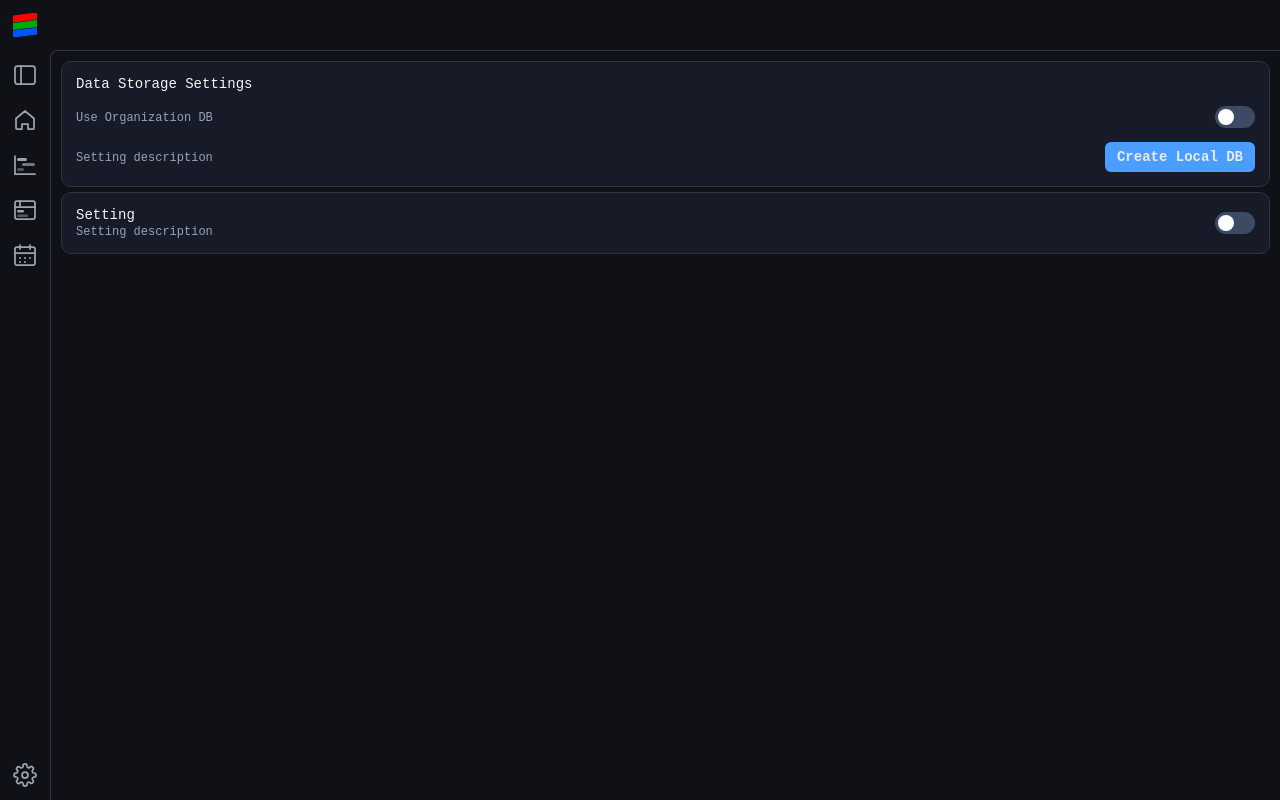
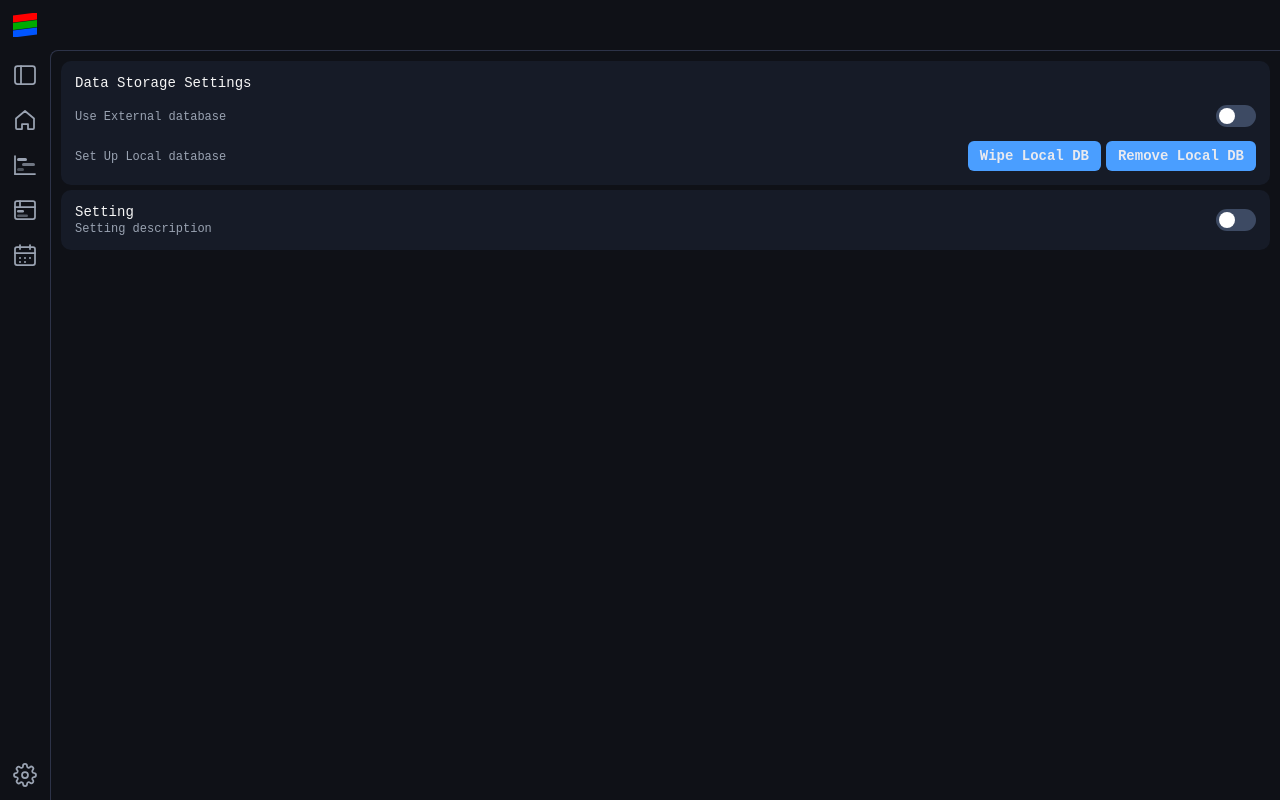
Before and after one commit to SalemShreve/Stratum-Project-Manager, a SvelteKit app: page /settings in a window 1280 px wide. Both pictures are taken after a click on the button "Create Local DB". Built offline with nearby package versions, Linux system fonts and the light colour scheme.

Commit message:
settings db options

```diff
--- a/src/common/components/ProjectDisplay/ProjectCard/ProjectCard.css
+++ b/src/common/components/ProjectDisplay/ProjectCard/ProjectCard.css
@@ -58,6 +58,7 @@
     margin-left: 17px;
 }
 
+/*TODO not working*/
 .task-container > :last-child {
     border-bottom-radius: 6px;
 }
--- a/src/common/components/TextButton/TextButton.css
+++ b/src/common/components/TextButton/TextButton.css
@@ -31,7 +31,7 @@
 
 .text-btn.bright:hover {
     opacity: 0.85;
-    transform: translateY(-1px);
+    /*transform: translateY(-1px);*/
 }
 
 .text-btn.inline {
--- a/src/routes/settings/+page.svelte
+++ b/src/routes/settings/+page.svelte
@@ -4,6 +4,9 @@
     import TextButton from "../../common/components/TextButton/TextButton.svelte";
 
     let toggled = $state(false);
+
+    let extdbstate = $state(false);
+    let localDbCreated = $state(false);
 
 </script>
 
@@ -12,12 +15,30 @@
         <div class="settings-info">
             <h4 class="setting-title"> Data Storage Settings</h4>
             <div class="settings-option">
-                <p class="setting-desc"> Use Organization DB</p>
-                <ToggleButton isToggled={toggled} clickAction={() => toggled = !toggled} />
+                <p class="setting-desc"> Use External database</p>
+                <ToggleButton isToggled={extdbstate} clickAction={() => extdbstate = !extdbstate} />
             </div>
             <div class="settings-option">
-                <p class="setting-desc"> Setting description</p>
-                <TextButton text="Create Local DB" kind="bright" size="small" />
+                {#if !extdbstate}
+                    <p class="setting-desc"> Set Up Local database</p>
+                    {#if !localDbCreated}
+                        <TextButton text="Create Local DB" kind="bright" size="small" clickAction={() => localDbCreated = true} />
+                    {:else}
+                        <div class="settings-option-btns">
+                            <TextButton text="Wipe Local DB" kind="bright" size="small" />
+                            <TextButton text="Remove Local DB" kind="bright" size="small" clickAction={() => localDbCreated = false}/>
+                        </div>
+                    {/if}
+                {:else}
+                    <p class="setting-desc"> Set Up External database</p>
+                    <div class="db-form-grid">
+                        <input type="text" placeholder="Host" />
+                        <input type="text" placeholder="Port" />
+                        <input type="text" placeholder="User" />
+                        <input type="text" placeholder="Password" />
+                        <input type="text" placeholder="Database" />
+                    </div>
+                {/if}
             </div>
         </div>
     </div>
--- a/src/routes/settings/Settings.css
+++ b/src/routes/settings/Settings.css
@@ -16,7 +16,7 @@
     justify-content: space-between;
     align-items: center;
     background-color: var(--bg-surface);
-    border: 1px solid var(--border-subtle);
+    /*border: 1px solid var(--border-subtle);*/
     border-radius: 10px;
     padding: 14px;
 }
@@ -29,6 +29,12 @@
     width: 100%;
     min-height: 30px;
     margin-top: 10px;
+}
+
+.settings-option-btns {
+    display: flex;
+    flex-direction: row;
+    gap: 5px;
 }
 
 .settings-info {
@@ -47,3 +53,29 @@
     margin-top: 2px;
     margin-bottom: 0;
 }
+
+.db-form-grid {
+    display: grid;
+    grid-template-columns: 1fr 1fr 1fr;
+    gap: 5px;
+}
+
+.db-form-grid input {
+    background: var(--bg-elevated);
+    border: 1px solid var(--border-subtle);
+    border-radius: 6px;
+    color: var(--text-primary);
+    font-family: var(--font-mono);
+    outline: none;
+    transition: border-color 0.2s, box-shadow 0.2s;
+    padding-left: 10px;
+}
+
+.db-form-grid input:focus {
+    border-color: var(--accent-blue);
+    box-shadow: rgba(74, 158, 255, 0.07) 0 0 0 2px;
+}
+
+input {
+    height: 24px;
+}
```
Also changed, not shown: 1 other file (tests, documents, lock files or other folders).
